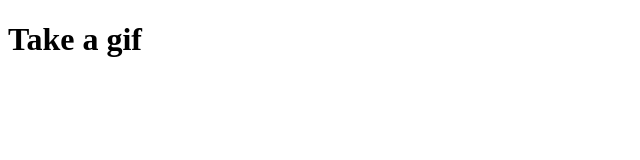
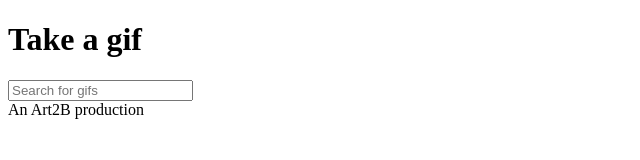
Before and after one commit to Art2B/take.gif, a website built with webpack: page app/index.html in a window 1280 px wide. Shown: the whole page, without its empty margins (0-640 px from the left). Built offline with nearby package versions, Linux system fonts and the light colour scheme.

Commit message:
add html and basic script to get user inputs

```diff
--- a/app/index.html
+++ b/app/index.html
@@ -8,6 +8,10 @@
     <header>
       <h1>Take a gif</h1>
     </header>
-    <script src="main.bundle.js"></script>
+    <main id="main">
+      <input type="text" name="search" id="search" placeholder="Search for gifs"/>
+      <div id="results"></div>
+    </main>
+    <footer>An Art2B production</footer>
   </body>
 </html>
--- a/app/main.js
+++ b/app/main.js
@@ -1,7 +1,9 @@
-console.log('Hello everybody')
+const searchInput = document.getElementById('search')
 
-const sayHello = name => {
-  console.log(`Hello ${name} !`)
-}
-
-sayHello('Arthur')
+searchInput.addEventListener('keypress', {
+  handleEvent: event => {
+    if (event.keyCode === 13) {
+      console.log(`submitted input with value: ${searchInput.value}`)
+    }
+  }
+})
--- /dev/null
+++ b/app/workers/gr_worker.js
@@ -0,0 +1,4 @@
+onmessage = function(e) {
+  console.log('Message received from main script')
+  console.log('Request Giphy API')
+}
```
